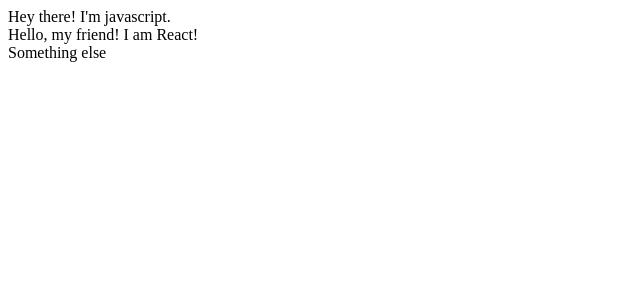
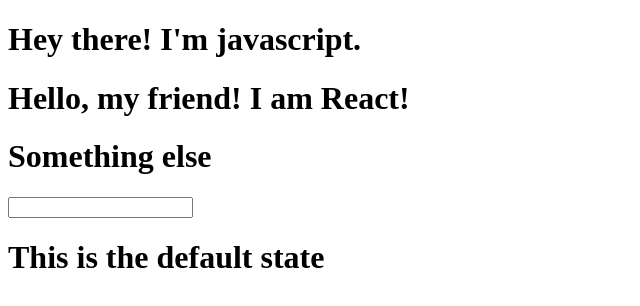
Before and after one commit to kristinaolsson10/react-from-scratch, a React (Create React App) app: page / in a window 1280 px wide. Shown: the top 306 px of the page, without its empty margins (0-640 px from the left). Built offline with nearby package versions, Linux system fonts and the light colour scheme.

Commit message:
Add components with props and state

```diff
--- a/public/index.html
+++ b/public/index.html
@@ -8,9 +8,10 @@
     <div id="root"></div>
     <div id="react-root"></div>
     <div id="react-jsx-root"></div>
+    <div id="react-component-root"></div>
     <script type="text/javascript">
       const rootElement = document.getElementById("root");
-      const helloElement = document.createElement("div");
+      const helloElement = document.createElement("h1");
       helloElement.textContent = "Hey there! I'm javascript."
       rootElement.appendChild(helloElement);
     </script>
--- a/src/App.js
+++ b/src/App.js
@@ -1,5 +1,35 @@
 import React from "react";
 
-const App = () => <h1>Hello world</h1>
+/* class component */
+/* class components need to extend React.Component */
+class AppWithProp extends React.Component {
+    /* needs to have a render fuction which returns on one node */
+    render() {
+        return <h1>Hello {this.props.name === "Kristina" ? this.props.name : "I don't care!"}</h1>
+    }
+}
 
-export default App;
+
+class AppWithState extends React.Component {
+    constructor() {
+        super()
+        this.state = {
+            text: "This is the default state"
+        }
+    }
+    update = (event) => {
+        this.setState({text: event.target.value})
+    }
+    render() {
+        return <div>
+            <input type="text" onChange={this.update}/>
+             <h1>{this.state.text}</h1>
+         </div>
+    }
+}
+
+/* functional component */
+/* Here we create a const variable which is equal to a function, which simply returns our jsx */
+//const App = () => <h1>Hello component!</h1>
+
+export default AppWithState;
--- a/src/index.js
+++ b/src/index.js
@@ -1,13 +1,17 @@
 import React from "react";
 import ReactDOM from "react-dom";
+import App from "./App"
 
-const helloElement = React.createElement("div", {className: "hello-react"}, "Hello, my friend! I am React!");
-//const helloElement = React.createElement("div", {className: "hello-react", children: [<a href="http://www.google.com">Hello my child!</a>]});
+const helloElement = React.createElement("h1", {className: "hello-react"}, "Hello, my friend! I am React!");
+//const helloElement = React.createElement("h1", {className: "hello-react", children: [<a href="http://www.google.com">Hello my child!</a>]});
 //console.log(helloElement);
 ReactDOM.render(helloElement, document.getElementById("react-root"));
 
 /* JSX with interpolation */
 const helloJsxText = "Hello! My name is JSX. Just JSX!";
 const showText = false;
-const helloJsx = <div className="jsx">{showText ? helloJsxText : "Something else"}</div>
+const helloJsx = <h1 className="jsx">{showText ? helloJsxText : "Something else"}</h1>
 ReactDOM.render(helloJsx, document.getElementById("react-jsx-root"));
+
+/* Hello world with React component */
+ReactDOM.render(<App name="Hannah" />, document.getElementById("react-component-root"))
```
